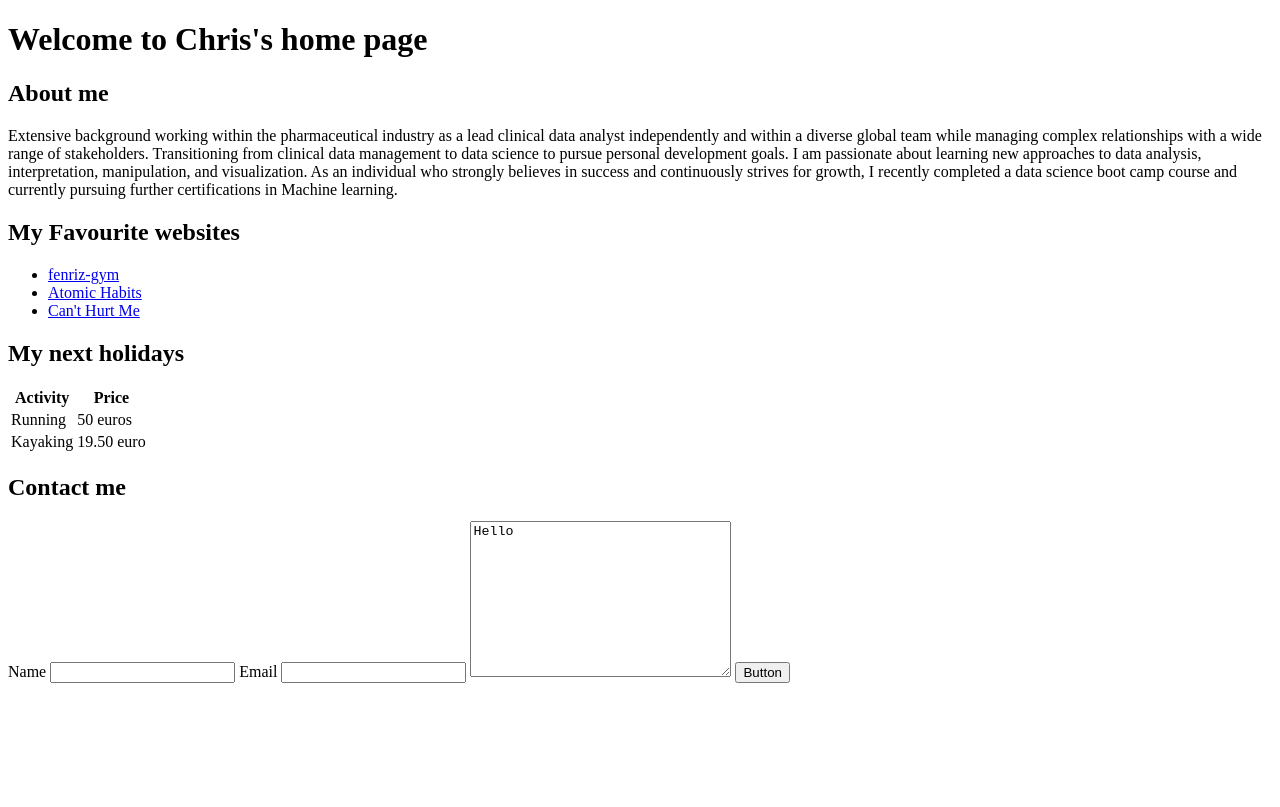
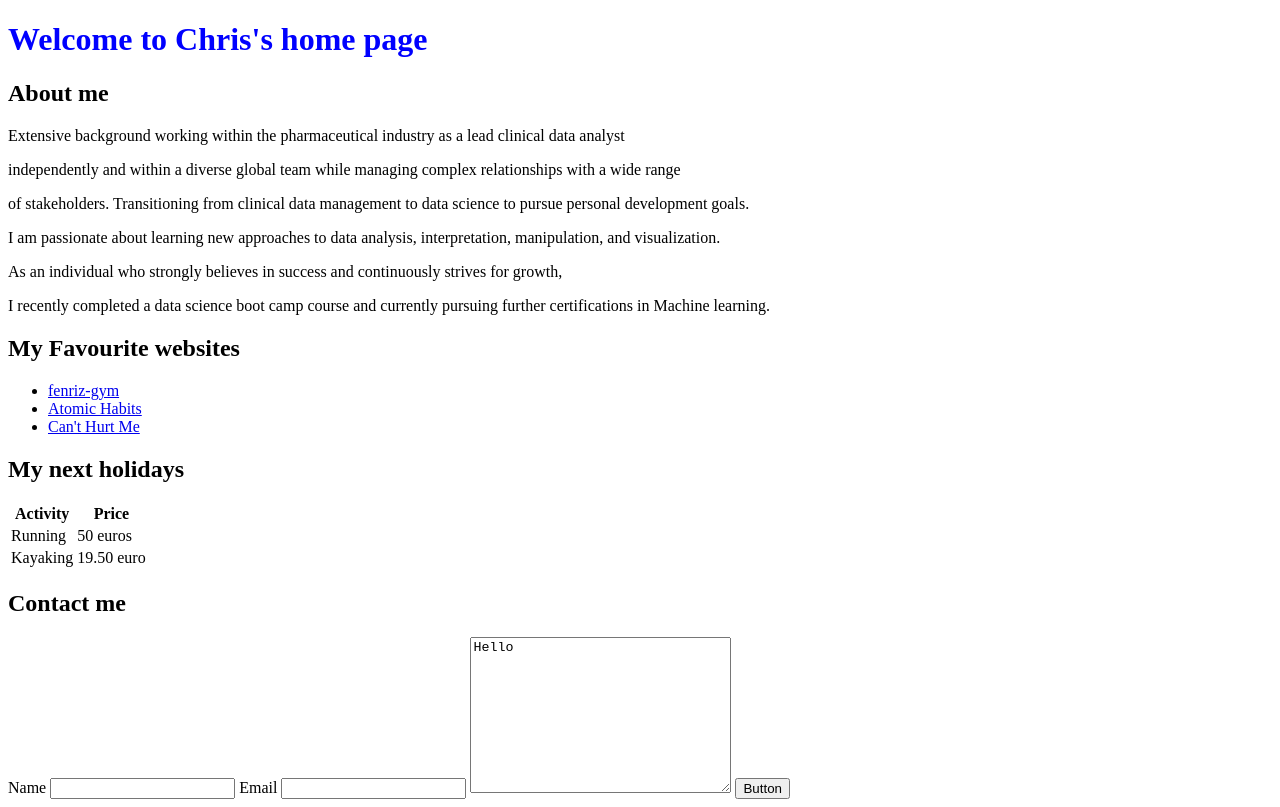
Before and after one commit to VirgSam/my_webpage, a plain HTML site: page index.html in a window 1280 px wide. Drawn offline with Linux system fonts and the light colour scheme.

Commit message:
fifth commit

```diff
--- a/index.html
+++ b/index.html
@@ -8,12 +8,17 @@
     </head>
     <body>
         <header>
-            <h1>Welcome to Chris's home page</h1>
+            <h1 style="color:blue;">Welcome to Chris's home page</h1>
         </header>
         <main>
             <section>
                 <h2>About me</h2>
-                <p>Extensive background working within the pharmaceutical industry as a lead clinical data analyst independently and within a diverse global team while managing complex relationships with a wide range of stakeholders. Transitioning from clinical data management to data science to pursue personal development goals. I am passionate about learning new approaches to data analysis, interpretation, manipulation, and visualization. As an individual who strongly believes in success and continuously strives for growth, I recently completed a data science boot camp course and currently pursuing further certifications in Machine learning.</p>
+                <p>Extensive background working within the pharmaceutical industry as a lead clinical data analyst </p>
+                <p>independently and within a diverse global team while managing complex relationships with a wide range</p>
+                <p>of stakeholders. Transitioning from clinical data management to data science to pursue personal development goals.</p>
+                <p>I am passionate about learning new approaches to data analysis, interpretation, manipulation, and visualization.</p>
+                <p>As an individual who strongly believes in success and continuously strives for growth,</p>
+                <p>I recently completed a data science boot camp course and currently pursuing further certifications in Machine learning.</p>
             </section>
             <section>
                 <h2>My Favourite websites</h2>
```
